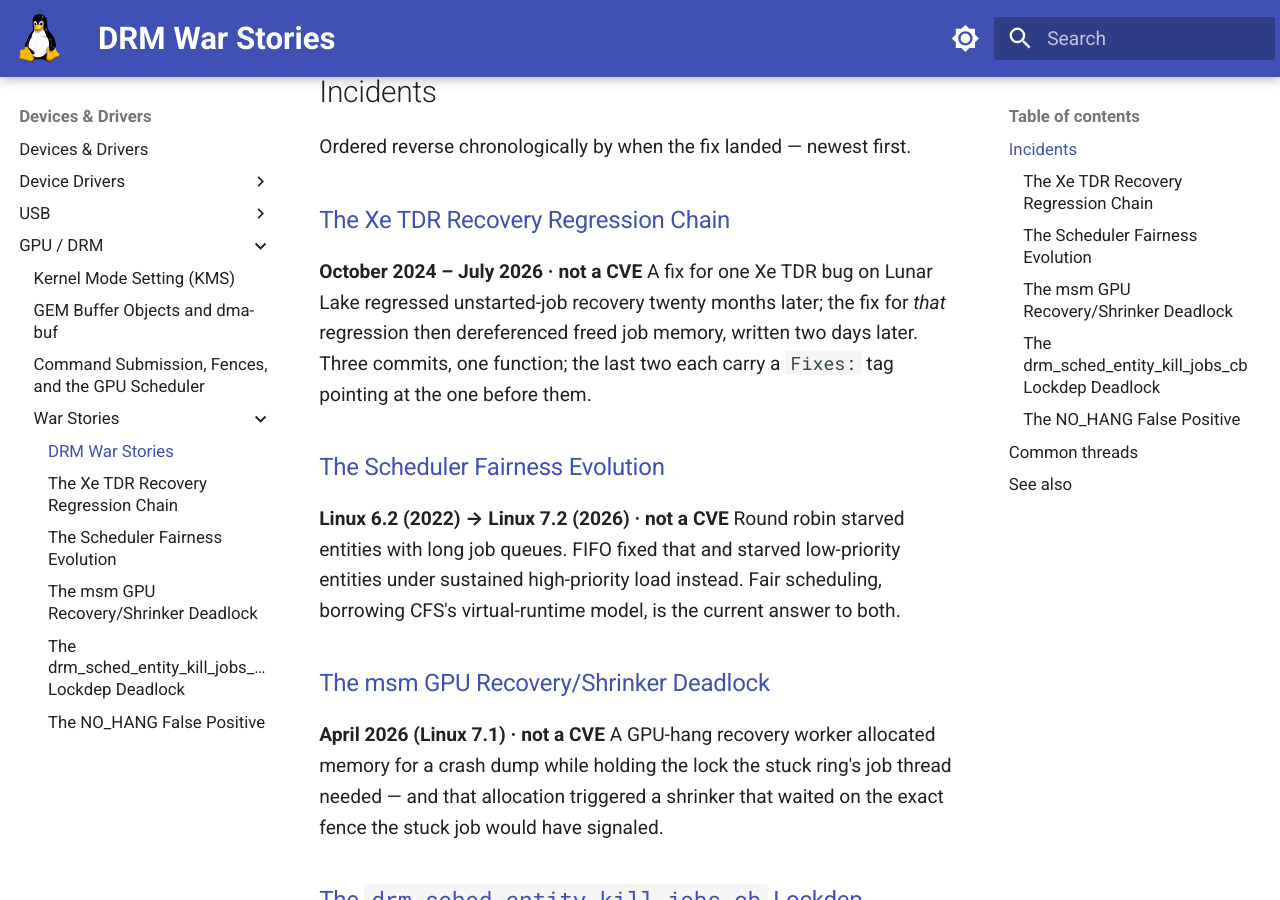
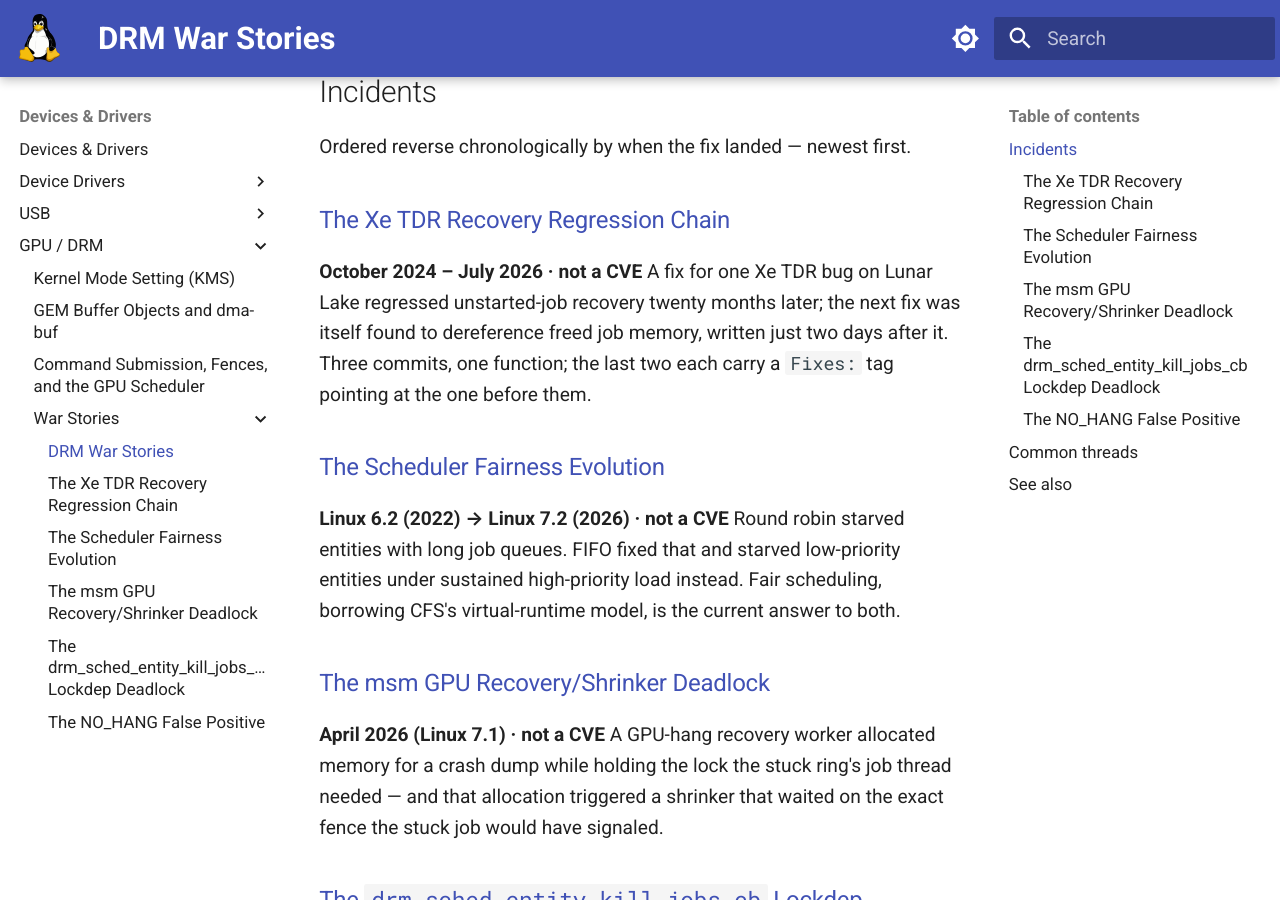
Before and after one commit to laveeshb/linux-kernel-internals, an MkDocs documentation site: the page built from docs/drm/war-stories.md, in a window 1280 px wide and 900 px high, scrolled down 1083 px. Built offline with MkDocs 1.6.1 and Material for MkDocs 9.7.7, drawn with Linux system fonts in a browser that asks for light colours.

Commit message:
Clarify ambiguous antecedent in landing page's Xe TDR summary
'written two days later' could momentarily read as modifying the
prior fix rather than the crash-causing one; reworded for clarity.
Not a factual error, just a polish flagged during round 4 review.

```diff
--- a/docs/drm/war-stories.md
+++ b/docs/drm/war-stories.md
@@ -14,7 +14,7 @@
 
 ### [The Xe TDR Recovery Regression Chain](war-stories/xe-tdr-recovery-regression.md)
 **October 2024 – July 2026 · not a CVE**
-A fix for one Xe TDR bug on Lunar Lake regressed unstarted-job recovery twenty months later; the fix for *that* regression then dereferenced freed job memory, written two days later. Three commits, one function; the last two each carry a `Fixes:` tag pointing at the one before them.
+A fix for one Xe TDR bug on Lunar Lake regressed unstarted-job recovery twenty months later; the next fix was itself found to dereference freed job memory, written just two days after it. Three commits, one function; the last two each carry a `Fixes:` tag pointing at the one before them.
 
 ### [The Scheduler Fairness Evolution](war-stories/scheduler-fairness-evolution.md)
 **Linux 6.2 (2022) → Linux 7.2 (2026) · not a CVE**
```
